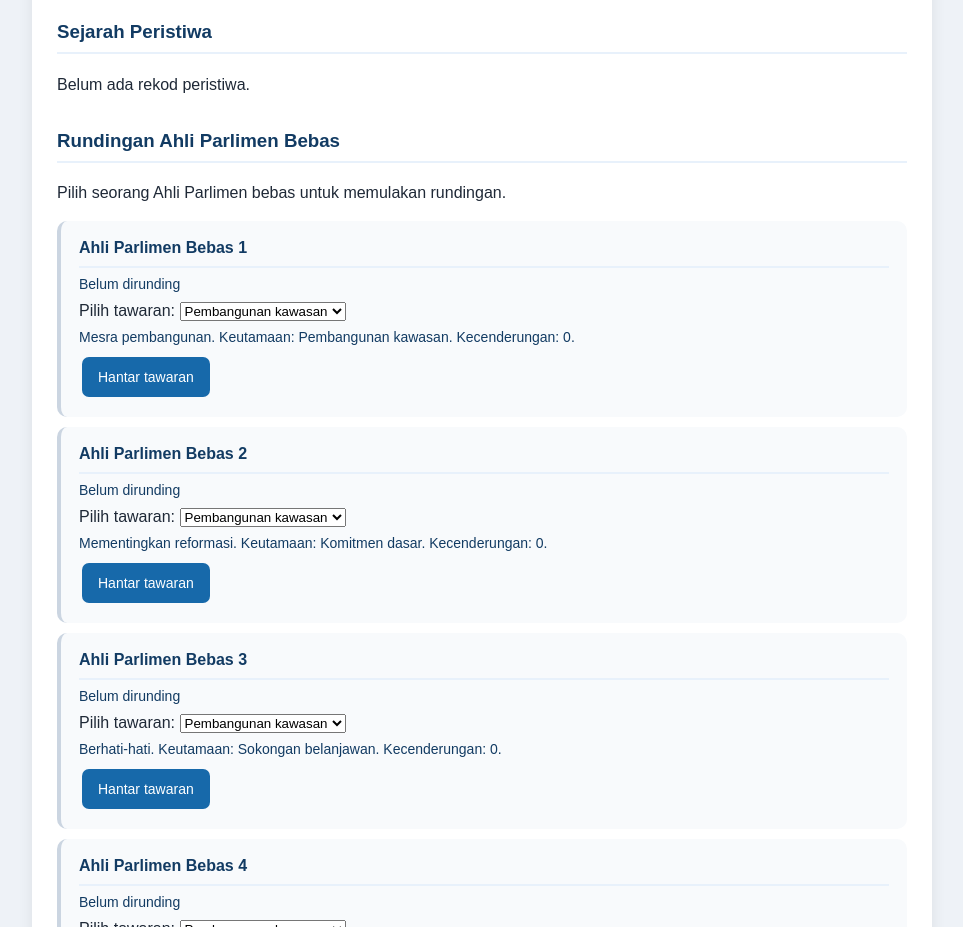
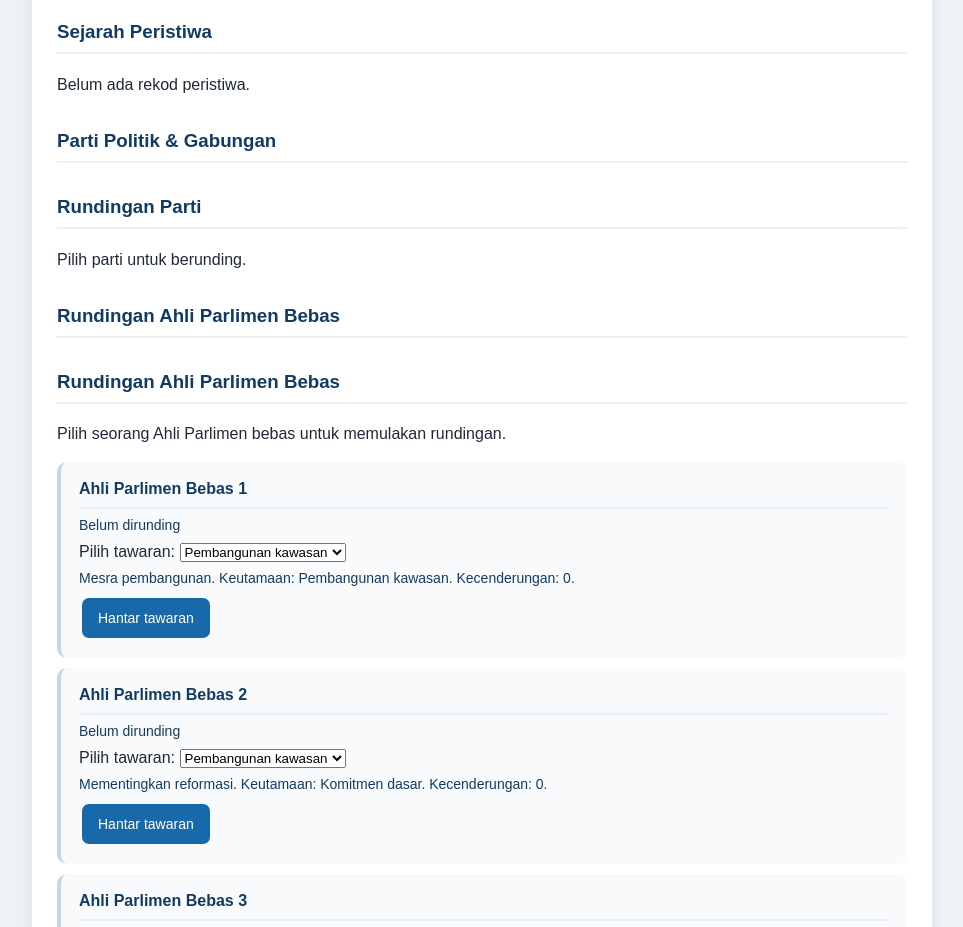
Before and after one commit to Glazen13/MyPM, a plain HTML site: page index.html in a window 1280 px wide. Shown: the part 1500-2427 px from the top of the page, without its empty margins (158-1121 px from the left). Drawn offline with Linux system fonts and the light colour scheme.

Commit message:
Update index.html

```diff
--- a/index.html
+++ b/index.html
@@ -108,7 +108,15 @@
 
       <h3>Sejarah Peristiwa</h3>
       <div id="sejarahPeristiwa"></div>
+      <h3>Parti Politik & Gabungan</h3>
+      <div id="senaraiParti"></div>
 
+      <h3>Rundingan Parti</h3>
+      <p id="statusRundinganParti">
+        Pilih parti untuk berunding.
+      </p>
+
+      <h3>Rundingan Ahli Parlimen Bebas</h3>
       <h3>Rundingan Ahli Parlimen Bebas</h3>
       <p id="statusRundingan">
         Pilih seorang Ahli Parlimen bebas untuk memulakan rundingan.
```
